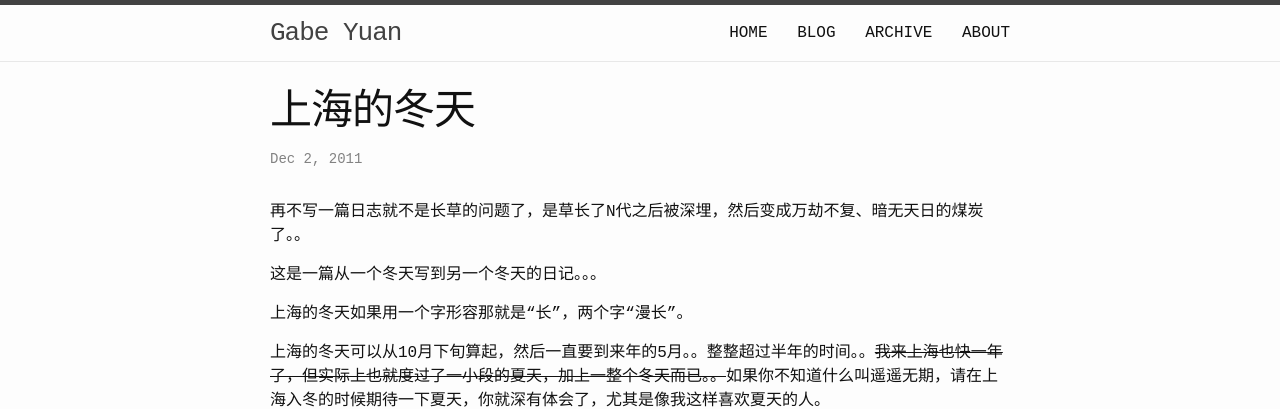
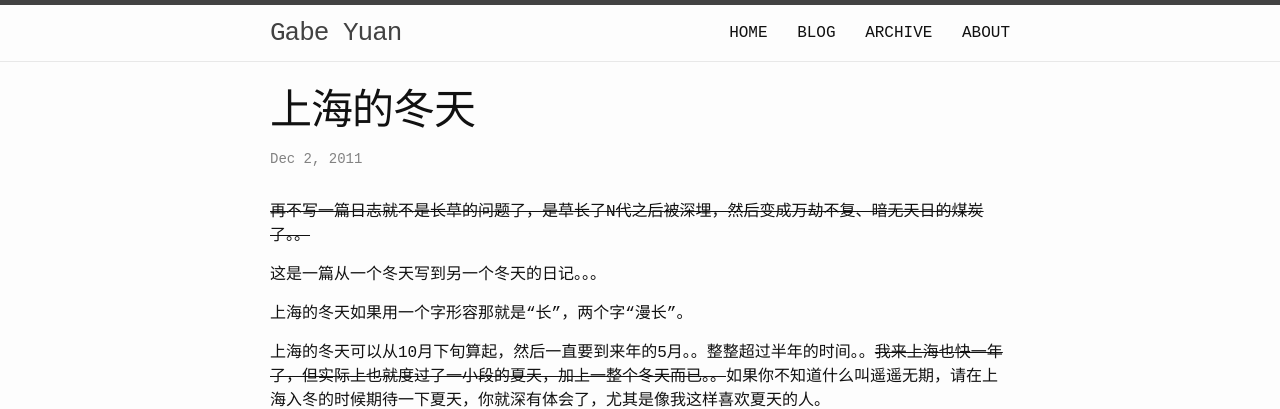
Before and after one commit to fishjar/fishjar.com, a Jekyll site: the page built from _posts/2011-12-02-shanghai-winter.markdown, in a window 1280 px wide. Shown: the top 409 px of the page. Built offline with Jekyll 4.4.1, drawn with Linux system fonts in a browser that asks for light colours.

```diff
--- a/_posts/2011-12-02-shanghai-winter.markdown
+++ b/_posts/2011-12-02-shanghai-winter.markdown
@@ -5,7 +5,7 @@ tags:
   - 上海
 ---
 
-再不写一篇日志就不是长草的问题了，是草长了N代之后被深埋，然后变成万劫不复、暗无天日的煤炭了。。
+~~再不写一篇日志就不是长草的问题了，是草长了N代之后被深埋，然后变成万劫不复、暗无天日的煤炭了。。~~
 
 这是一篇从一个冬天写到另一个冬天的日记。。。
 
```
